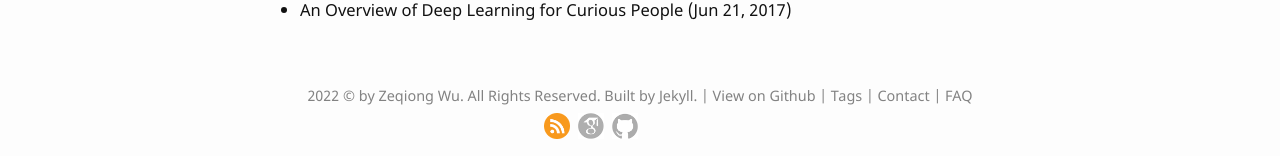
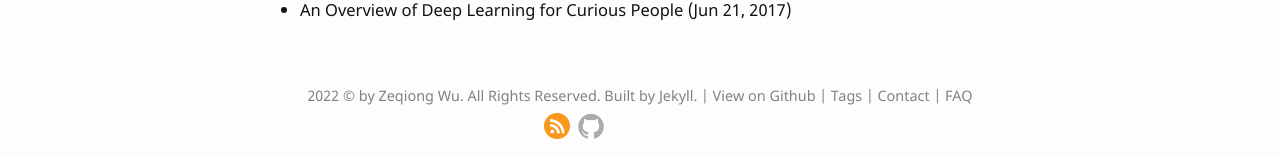
Before and after one commit to zeqiong-06/jessie-log, a Jekyll site: the page built from log.html, in a window 1280 px wide. Shown: the part 928-1084 px from the top of the page. Built offline with Jekyll 4.4.1, drawn with Linux system fonts in a browser that asks for light colours; some web fonts are replaced.

Commit message:
Update footer.html

```diff
--- a/_includes/footer.html
+++ b/_includes/footer.html
@@ -6,9 +6,6 @@
         <a href="{{ site.baseurl }}/feed.xml" target="_blank">
             <img src="{{ '/assets/images/logo_rss.png' | relative_url }}" />
         </a>
-        <a href="https://scholar.google.com/citations?user=dCa-pW8AAAAJ&hl=en&oi=ao" target="_blank">
-            <img src="{{ '/assets/images/logo_scholar.png' | relative_url }}" />
-        </a>
         <a href="https://github.com/zeqiong-06" target="_blank">
             <img src="{{ '/assets/images/logo_github.png' | relative_url }}" />
         </a>
```
